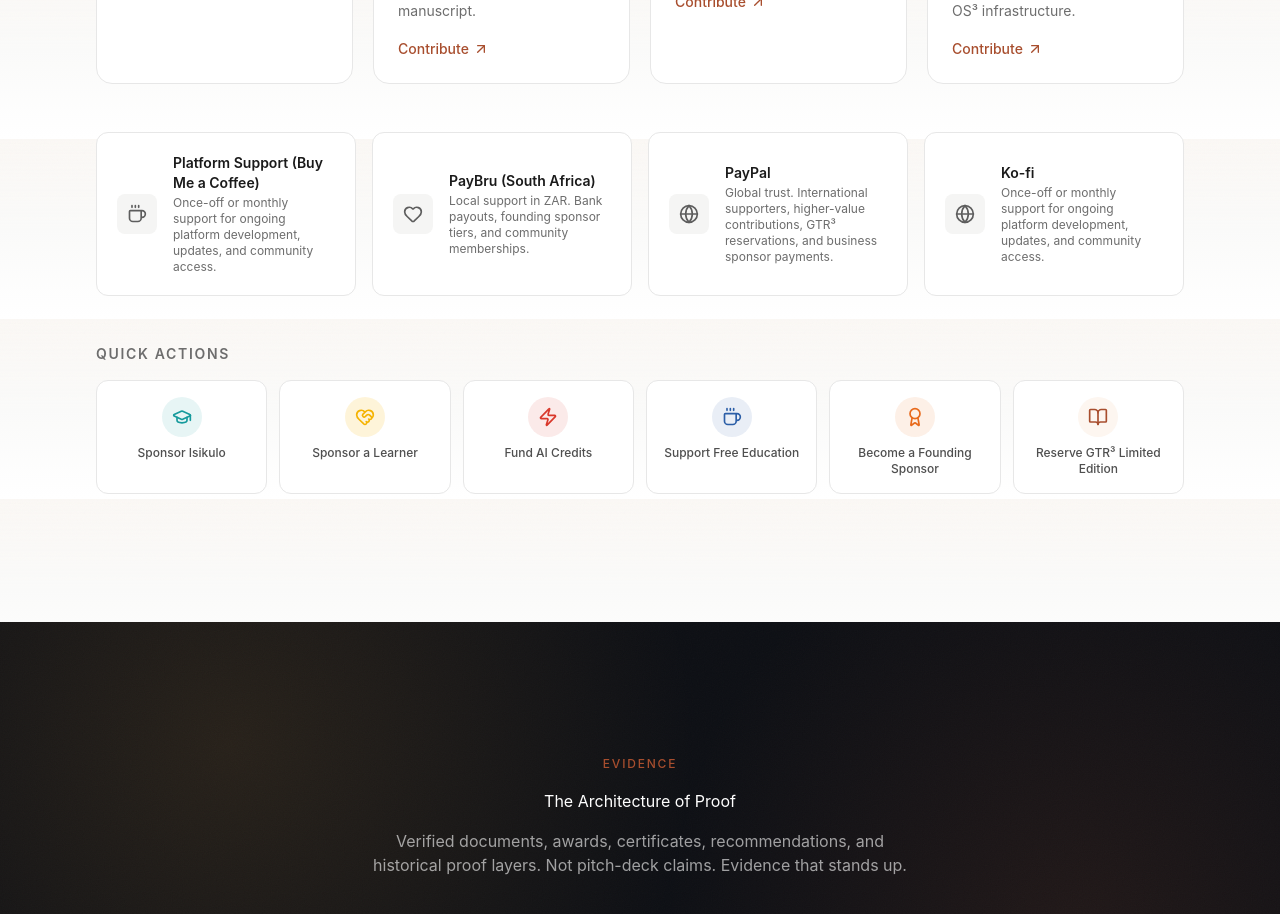
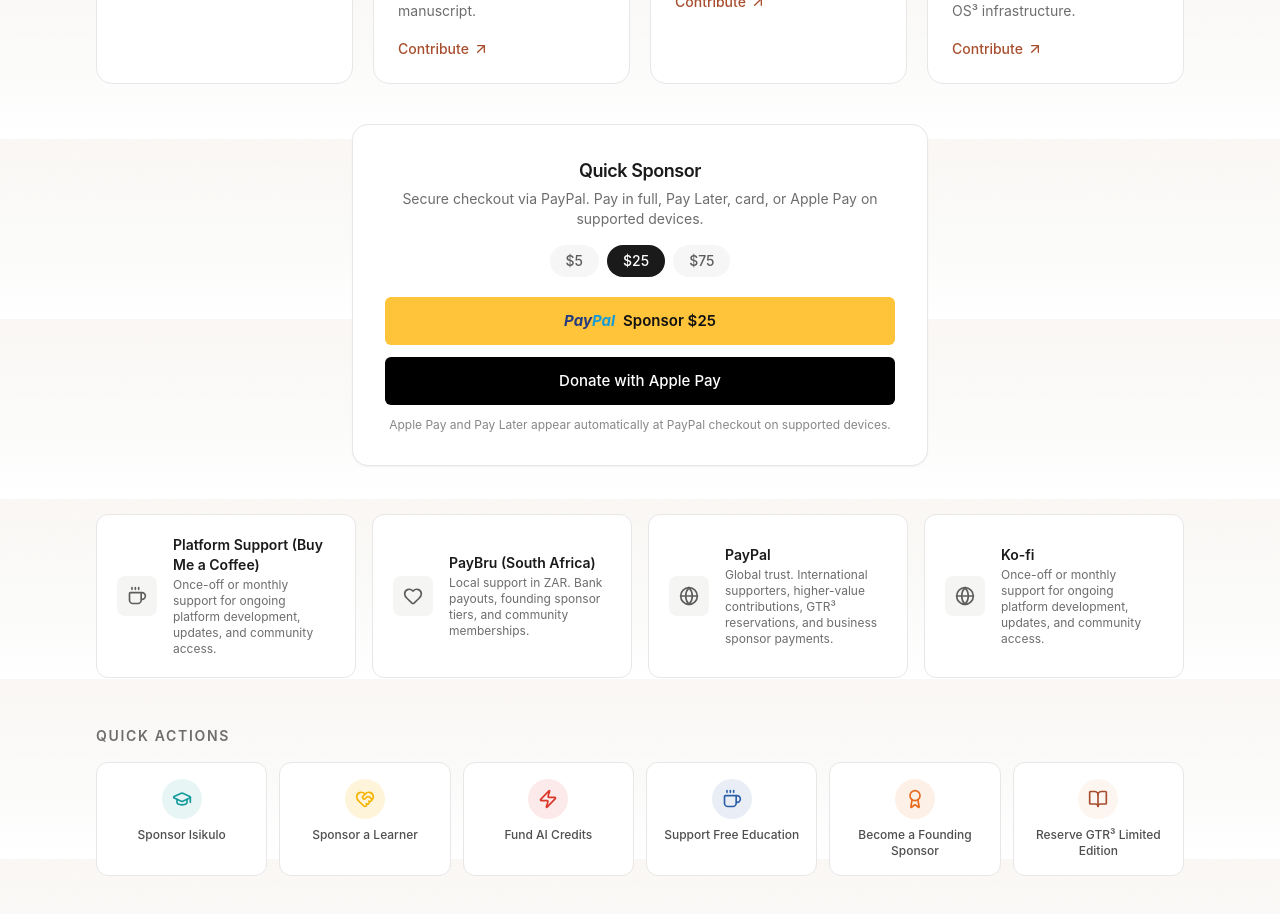
Before and after one commit to JB3Ai/JB_PROFILE_WEBSHOWCASE, a React (Vite) app: page / in a window 1280 px wide. Shown: the part 5740-6654 px from the top of the page. Built offline with nearby package versions, Linux system fonts and the light colour scheme.

Commit message:
feat: Quick Sponsor PayPal + Apple Pay buttons under Sponsor the Final 5%

```diff
--- /dev/null
+++ b/src/components/SponsorPay.tsx
@@ -0,0 +1,115 @@
+import { useEffect, useRef, useState } from 'react';
+
+/**
+ * Sponsorship payment buttons.
+ *
+ * Today: branded PayPal / Apple Pay buttons that deep-link to the PayPal.Me
+ * page, so sponsorship works immediately.
+ *
+ * Live smart buttons: drop the PayPal Business client ID into
+ * PAYPAL_CLIENT_ID below and the official PayPal JS SDK takes over,
+ * rendering PayPal, Pay Later, card, and Apple Pay (on eligible Apple
+ * devices) directly inline.
+ */
+const PAYPAL_CLIENT_ID = '';
+const PAYPAL_ME_URL = 'https://paypal.me/jonoblackburnza';
+const SUGGESTED_AMOUNTS = [5, 25, 75];
+
+declare global {
+  interface Window { paypal?: any }
+}
+
+export function SponsorPay() {
+  const [amount, setAmount] = useState(25);
+  const [sdkReady, setSdkReady] = useState(false);
+  const btnRef = useRef<HTMLDivElement>(null);
+
+  useEffect(() => {
+    if (!PAYPAL_CLIENT_ID) return;
+    const id = 'paypal-sdk-js';
+    const render = () => setSdkReady(true);
+    if (window.paypal) { render(); return; }
+    if (document.getElementById(id)) return;
+    const s = document.createElement('script');
+    s.id = id;
+    s.src = `https://www.paypal.com/sdk/js?client-id=${PAYPAL_CLIENT_ID}&currency=USD&enable-funding=paylater&components=buttons`;
+    s.onload = render;
+    document.body.appendChild(s);
+  }, []);
+
+  useEffect(() => {
+    if (!sdkReady || !window.paypal || !btnRef.current) return;
+    btnRef.current.innerHTML = '';
+    window.paypal.Buttons({
+      style: { layout: 'vertical', color: 'gold', shape: 'rect', label: 'paypal' },
+      createOrder: (_d: any, actions: any) => actions.order.create({
+        purchase_units: [{
+          amount: { value: amount.toFixed(2), currency_code: 'USD' },
+          description: 'JB3 Isikulo AI sponsorship: Sponsor the Final 5%',
+        }],
+      }),
+      onApprove: (_d: any, actions: any) => actions.order.capture(),
+    }).render(btnRef.current);
+  }, [sdkReady, amount]);
+
+  const sdkActive = !!PAYPAL_CLIENT_ID;
+
+  return (
+    <div className="mt-10 mx-auto max-w-xl">
+      <div className="rounded-2xl border border-ink-100 bg-white p-6 sm:p-8 shadow-sm text-center">
+        <h4 className="text-lg font-semibold text-ink-900 tracking-tight">
+          Quick Sponsor
+        </h4>
+        <p className="mt-1 text-sm text-ink-500">
+          Secure checkout via PayPal. Pay in full, Pay Later, card, or Apple Pay on supported devices.
+        </p>
+
+        <div className="mt-4 flex justify-center gap-2">
+          {SUGGESTED_AMOUNTS.map((v) => (
+            <button
+              key={v}
+              type="button"
+              onClick={() => setAmount(v)}
+              className={`rounded-full px-4 py-1.5 text-sm font-medium transition-colors ${
+                amount === v
+                  ? 'bg-ink-900 text-white'
+                  : 'bg-ink-50 text-ink-600 hover:bg-ink-100'
+              }`}
+            >
+              ${v}
+            </button>
+          ))}
+        </div>
+
+        {sdkActive ? (
+          <div ref={btnRef} className="mt-5 min-h-[110px]" />
+        ) : (
+          <div className="mt-5 space-y-3">
+            <a
+              href={`${PAYPAL_ME_URL}/${amount}`}
+              target="_blank"
+              rel="noopener noreferrer"
+              className="flex h-12 items-center justify-center rounded-md bg-[#ffc439] text-[15px] font-semibold text-[#253b80] transition-opacity hover:opacity-90"
+            >
+              <span className="italic font-bold">
+                <span className="text-[#253b80]">Pay</span><span className="text-[#179bd7]">Pal</span>
+              </span>
+              <span className="ml-2 text-[#111111]">Sponsor ${amount}</span>
+            </a>
+            <a
+              href={`${PAYPAL_ME_URL}/${amount}`}
+              target="_blank"
+              rel="noopener noreferrer"
+              className="flex h-12 items-center justify-center rounded-md bg-black text-[15px] font-medium text-white transition-opacity hover:opacity-90"
+            >
+              Donate with Apple Pay
+            </a>
+            <p className="text-xs text-ink-400">
+              Apple Pay and Pay Later appear automatically at PayPal checkout on supported devices.
+            </p>
+          </div>
+        )}
+      </div>
+    </div>
+  );
+}
--- a/src/sections/Isikulo.tsx
+++ b/src/sections/Isikulo.tsx
@@ -5,6 +5,7 @@ import { useScrollReveal } from '@/hooks/useScrollReveal';
 import { SectionHeader } from '@/components/SectionHeader';
 import { supportTiers, supportLinks, sponsorActions } from '@/data/fundraising';
 import { Zap, BookOpen, GraduationCap, Cpu, Heart, Globe, Coffee, ArrowUpRight, ArrowRight, ChevronDown, ChevronUp, Video, HeartHandshake, Award, Download } from 'lucide-react';
+import { SponsorPay } from '@/components/SponsorPay';
 
 const iconMap: Record<string, any> = { Zap, BookOpen, GraduationCap, Cpu };
 
@@ -239,6 +240,7 @@ export function Isikulo() {
                 );
               })}
             </div>
+            <SponsorPay />
             <div className="mt-6 text-center sm:hidden">
               <Link
                 to="/wishlist"
```
